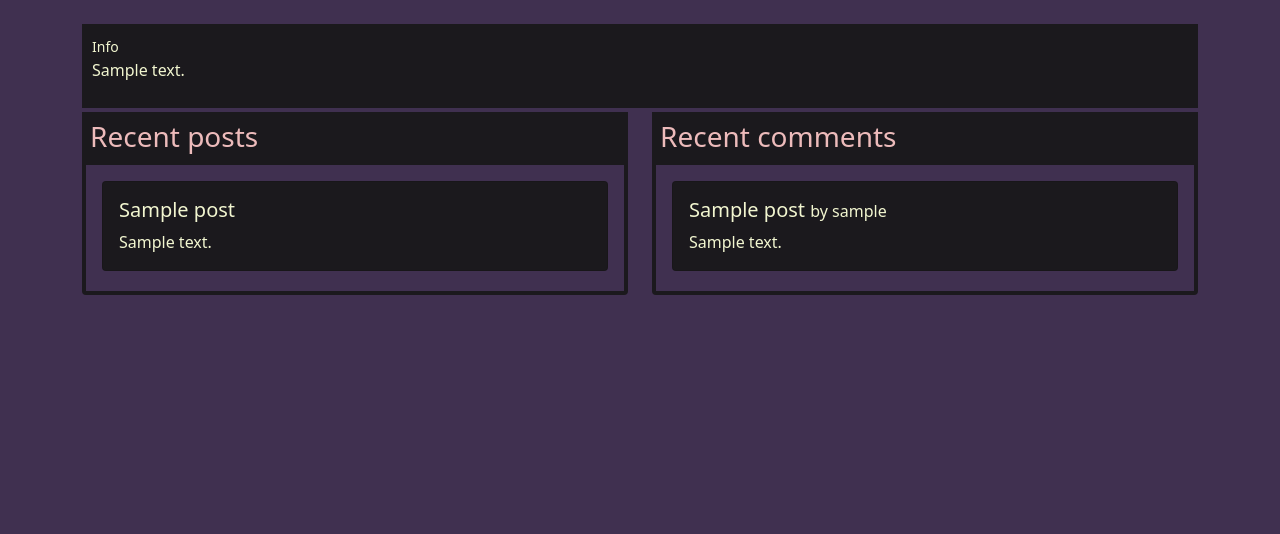
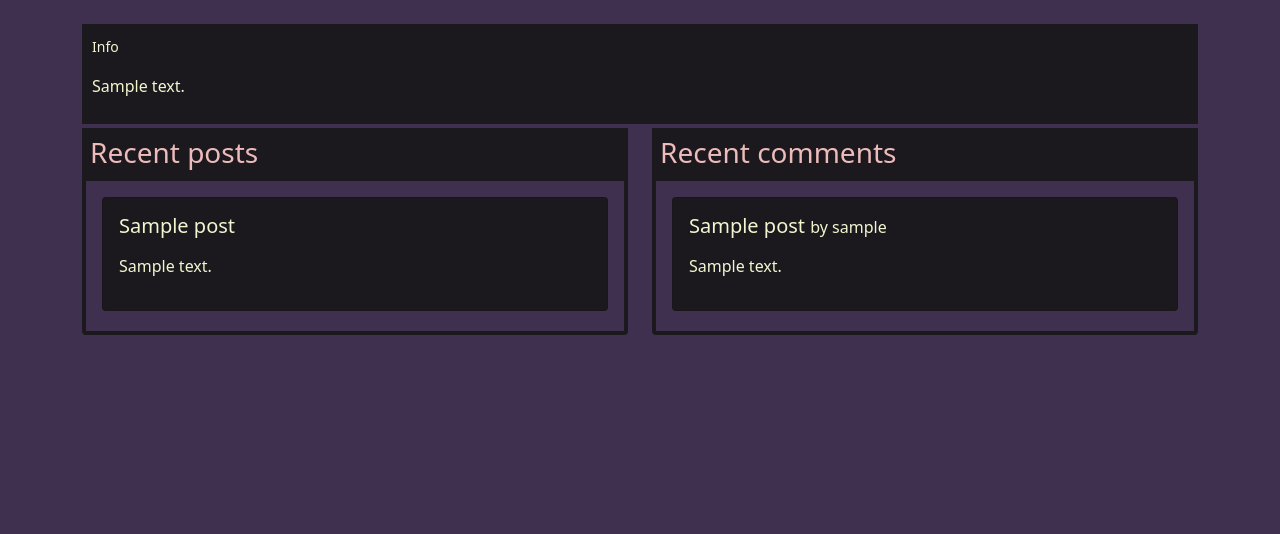
Before and after one commit to EmilionR/django-pp4, a Django app: a page that uses user_profile/templates/profile.html in a window 1280 px wide. Shown: the part 162-696 px from the top of the page. Run offline with Django 5.2, Linux system fonts and the light colour scheme; tables that the repository leaves empty hold one stand-in row (values such as "Sample post"); parts of the project's set-up code (start-up, migrations or seed data) failed here and were passed over; some libraries are stand-ins or nearby versions.

Commit message:
Improve profile editing and post/comment rendering

```diff
--- a/user_profile/templates/profile.html
+++ b/user_profile/templates/profile.html
@@ -20,7 +20,7 @@
             <!-- "About me" section -->
             <div id="about">
                 <small>Info</small>
-                <p>{{ profile.about }}</p>
+                <p>{{ profile.about | safe | linebreaks }}</p>
                 {% if profile.user == user %}
                 <!-- Edit and delete profile -->
                 <button class="btn btn-primary px-4 mx-auto" onclick="editAbout()">
@@ -35,10 +35,10 @@
             <!-- Edit profile form -->
             <div id="edit-about">
                 <form method="post" enctype="multipart/form-data">
-                    {{ profile_form.as_p | safe }}
+                    {{ profile_form.as_p }}
                     {% csrf_token %}
                     <button type="submit" class="btn btn-primary px-4 mx-auto">Save changes</button>
-                    <button type="button" class="btn btn-danger px-4 mx-auto" onclick="cancelEdit()">
+                    <button type="button" class="btn btn-primary px-4 mx-auto" onclick="cancelEdit()">
                         Cancel
                     </button>
                 </form>
@@ -56,7 +56,7 @@
                     <div class="card bg-dark mb-1">
                         <div class="card-body">
                             <h5 class="card-title">{{ post.title | safe }}</h5>
-                            <p class="card-text">{{ post.body | safe }}</p>
+                            <p class="card-text">{{ post.body | safe | linebreaks }}</p>
                         </div>
                     </div>
                 </a>
@@ -76,7 +76,7 @@
                                 {{ comment.post.title | safe }}
                                 <span class="h6"> by {{ comment.post.author }}</span>
                             </h5>
-                            <p class="card-text">{{ comment.body | safe }}</p>
+                            <p class="card-text">{{ comment.body | safe | linebreaks }}</p>
                         </div>
                     </div>
                 </a>
```
